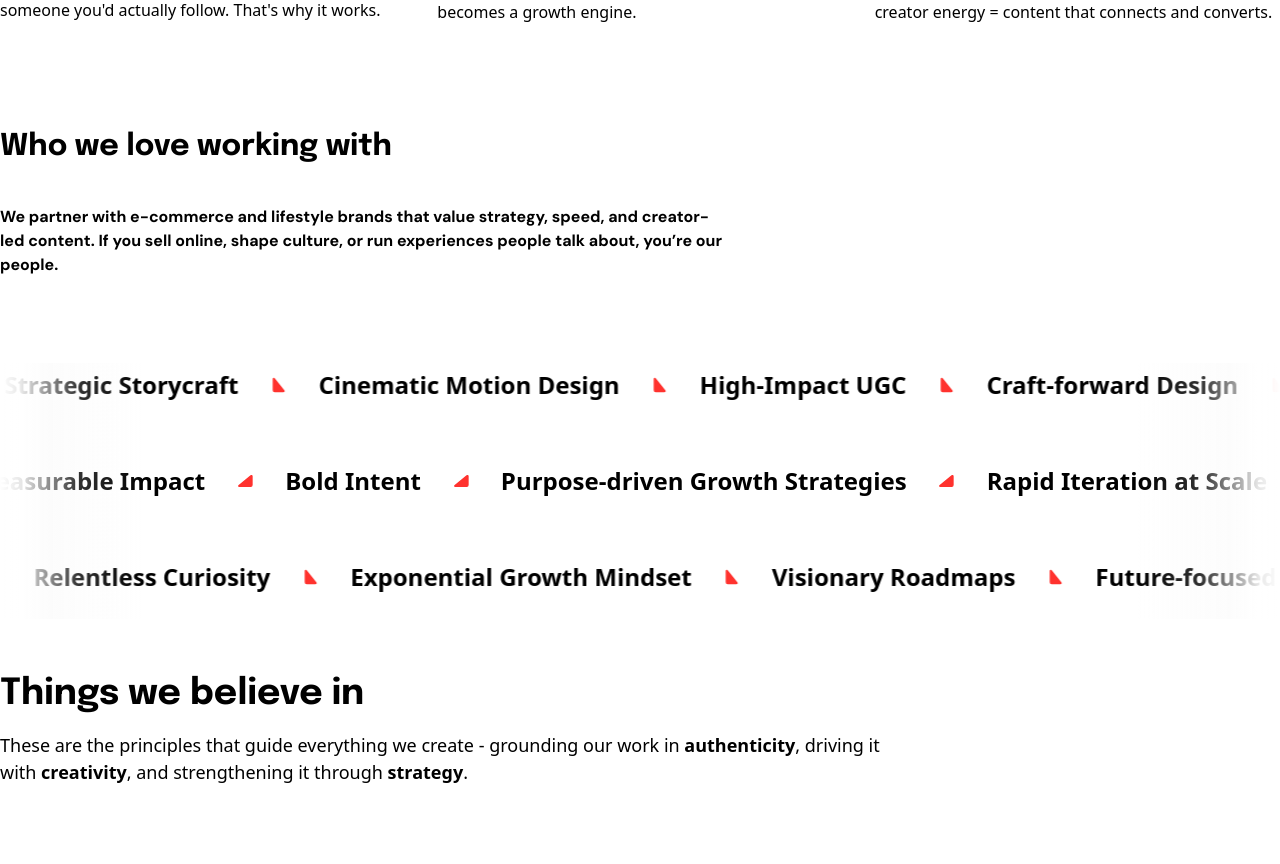
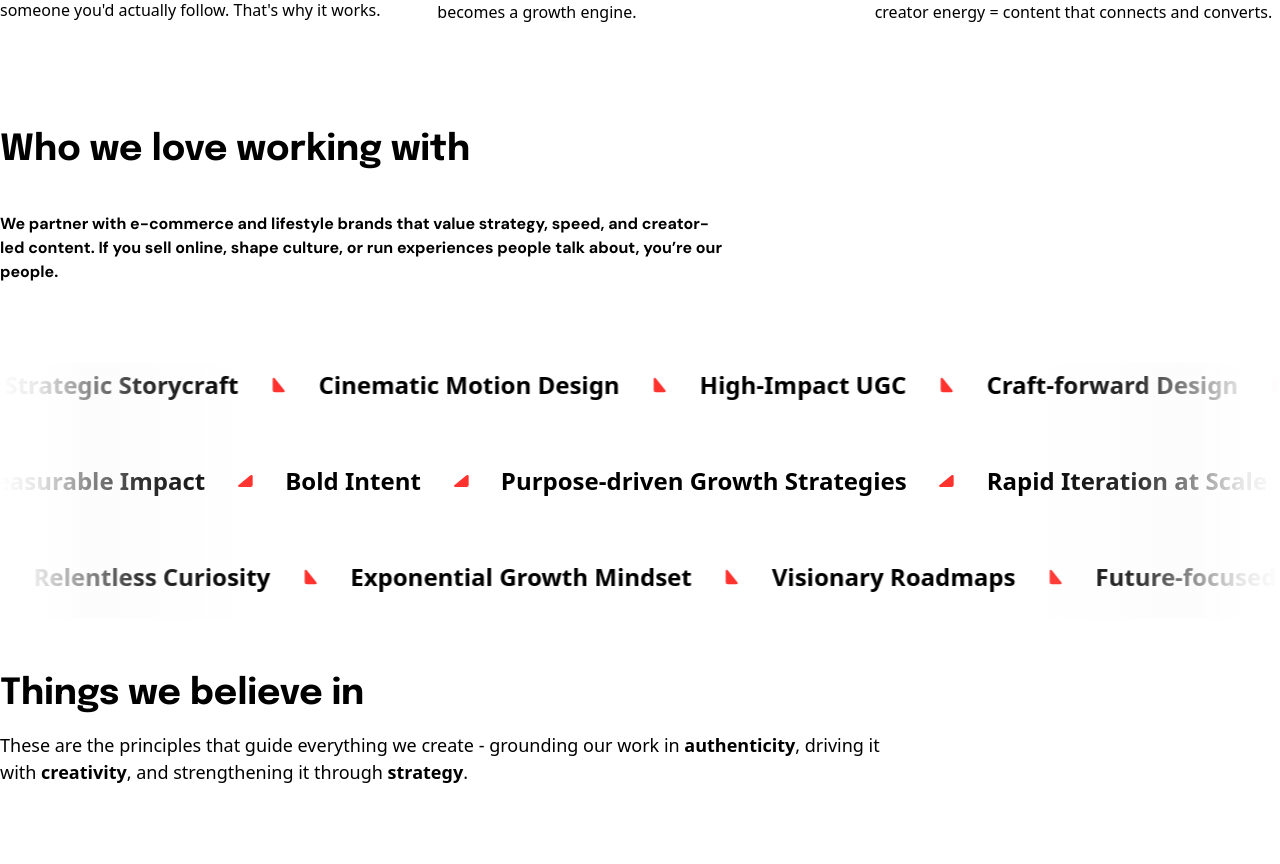
Before and after one commit to AbdulRehman938/Silo, a React (Vite) app: page /about in a window 1280 px wide. Shown: the part 2606-3470 px from the top of the page. Built offline with nearby package versions, Linux system fonts and the light colour scheme.

Commit message:
gradient

```diff
--- a/src/components/About/WhoWeLoveWorkingWith.jsx
+++ b/src/components/About/WhoWeLoveWorkingWith.jsx
@@ -50,7 +50,7 @@ const WhoWeLoveWorkingWith = () => {
         <div className="text-left mb-6 sm:mb-8 md:mb-12 lg:mb-16 px-2 sm:px-0 w-full -mt-32 md:mt-0">
           {/* Heading - Zoom & Small Laptop Optimized */}
           <h2
-            className="font-bold text-black text-left sm:text-left md:text-left md:absolute md:left-1/2 md:-translate-x-1/2 md:-mt-12 lg:text-left lg:static lg:left-auto lg:translate-x-0 lg:mt-0 text-2xl sm:text-xl md:text-2xl lg:text-3xl xl:text-3xl 2xl:text-[48px] leading-tight mb-3 md:mb-10 sm:mb-4"
+            className="font-bold text-black text-left sm:text-left md:text-left md:absolute md:left-1/2 md:-translate-x-1/2 md:-mt-12 lg:text-left lg:static lg:left-auto lg:translate-x-0 lg:mt-0 text-2xl sm:text-xl md:text-3xl lg:text-4xl xl:text-4xl 2xl:text-[52px] leading-tight mb-3 md:mb-10 sm:mb-4"
             style={{
               fontFamily: "Epilogue, sans-serif",
               fontWeight: 700,
@@ -87,7 +87,7 @@ const WhoWeLoveWorkingWith = () => {
 
           {/* Left overlay: narrow, only as tall as these rows (h-full on wrapper) */}
           <div
-            className="absolute left-0 h-full w-12 md:w-36 pointer-events-none z-10"
+            className="absolute left-0 h-full w-12 md:w-64 pointer-events-none z-10"
             style={{
               top: "-70px",
               height: "calc(100% + 32px)",
@@ -106,7 +106,7 @@ const WhoWeLoveWorkingWith = () => {
 
           {/* Right overlay to mirror the left one */}
           <div
-            className="absolute right-0 h-full w-12 md:w-36 pointer-events-none z-10"
+            className="absolute right-0 h-full w-12 md:w-64 pointer-events-none z-10"
             style={{
               top: "-70px",
               height: "calc(100% + 32px)",
```
